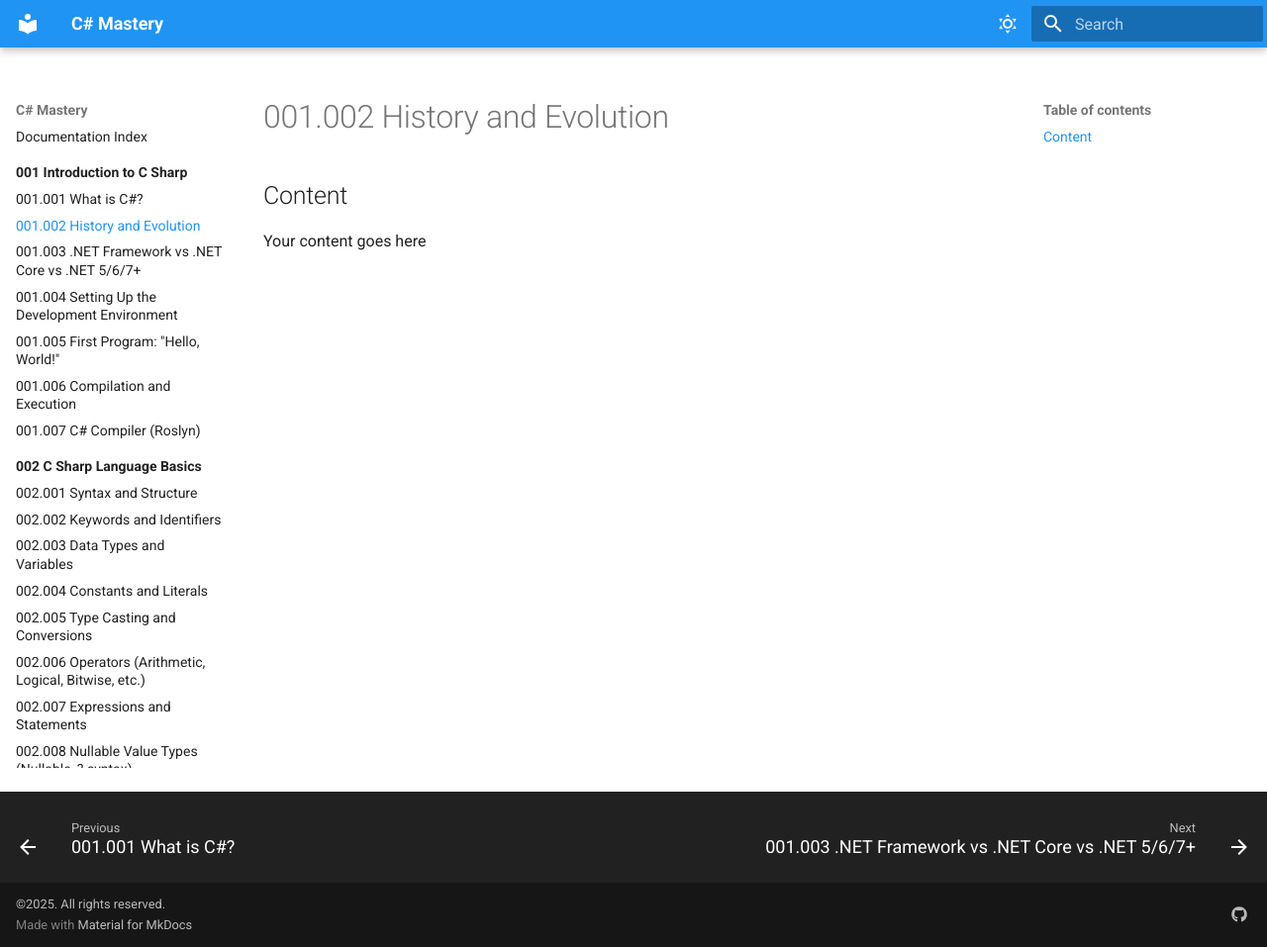
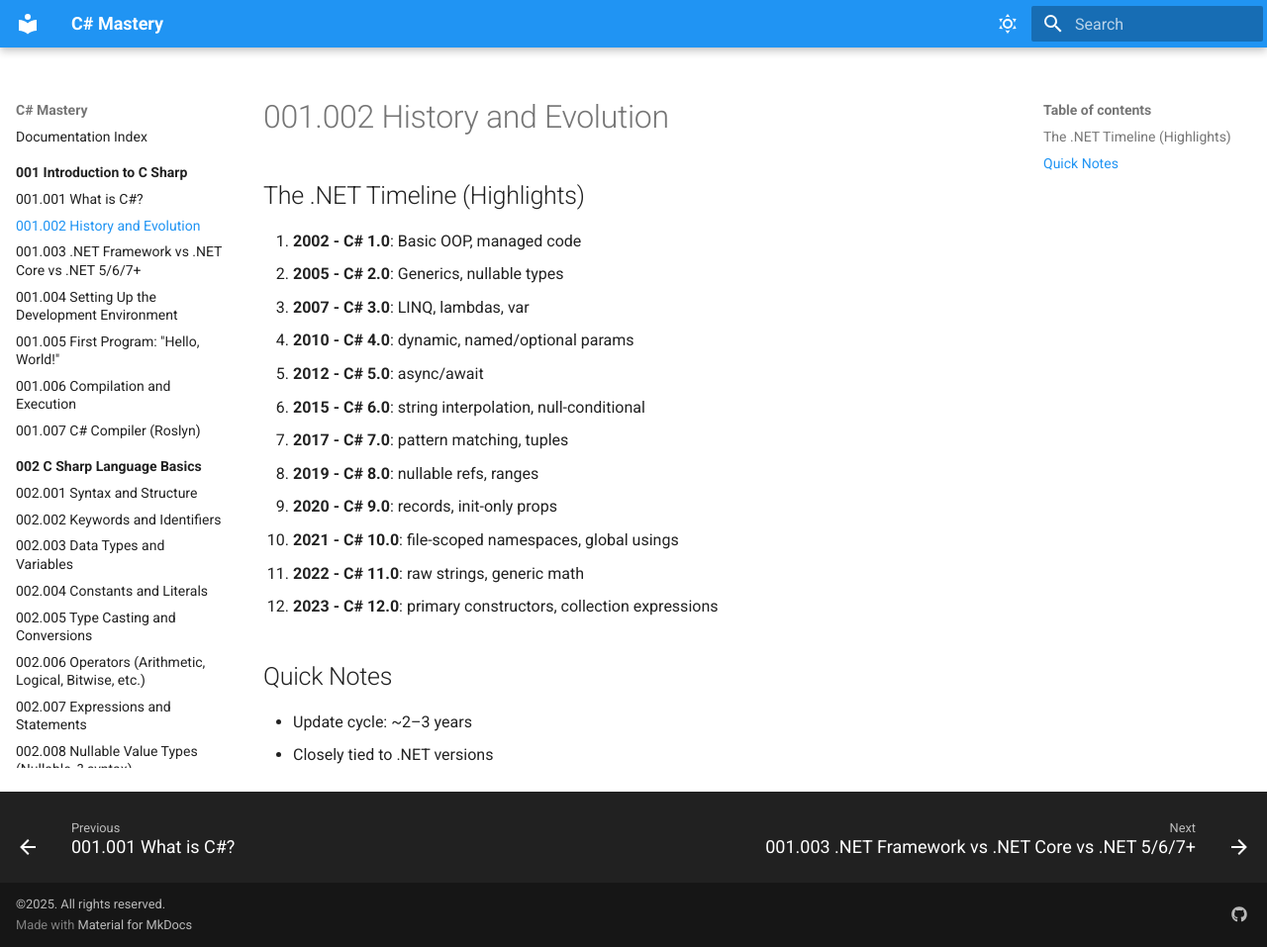
Before and after one commit to andikatjacobdennis/CSharpMastery, an MkDocs documentation site: the page built from docs/001_Introduction-to-C-Sharp/001.002.History-and-Evolution.md, in a window 1280 px wide and 957 px high. Shown: the whole window at 99% size. Built offline with MkDocs 1.6.1 and Material for MkDocs 9.7.7, drawn with Linux system fonts in a browser that asks for light colours.

Commit message:
Update 001.002.History-and-Evolution.md

```diff
--- a/docs/001_Introduction-to-C-Sharp/001.002.History-and-Evolution.md
+++ b/docs/001_Introduction-to-C-Sharp/001.002.History-and-Evolution.md
@@ -1,4 +1,21 @@
 # 001.002 History and Evolution
 
-## Content
-Your content goes here
+## The .NET Timeline (Highlights)
+
+1. **2002 - C# 1.0**: Basic OOP, managed code
+2. **2005 - C# 2.0**: Generics, nullable types
+3. **2007 - C# 3.0**: LINQ, lambdas, var
+4. **2010 - C# 4.0**: dynamic, named/optional params
+5. **2012 - C# 5.0**: async/await
+6. **2015 - C# 6.0**: string interpolation, null-conditional
+7. **2017 - C# 7.0**: pattern matching, tuples
+8. **2019 - C# 8.0**: nullable refs, ranges
+9. **2020 - C# 9.0**: records, init-only props
+10. **2021 - C# 10.0**: file-scoped namespaces, global usings
+11. **2022 - C# 11.0**: raw strings, generic math
+12. **2023 - C# 12.0**: primary constructors, collection expressions
+
+## Quick Notes
+
+- Update cycle: ~2–3 years
+- Closely tied to .NET versions
```
